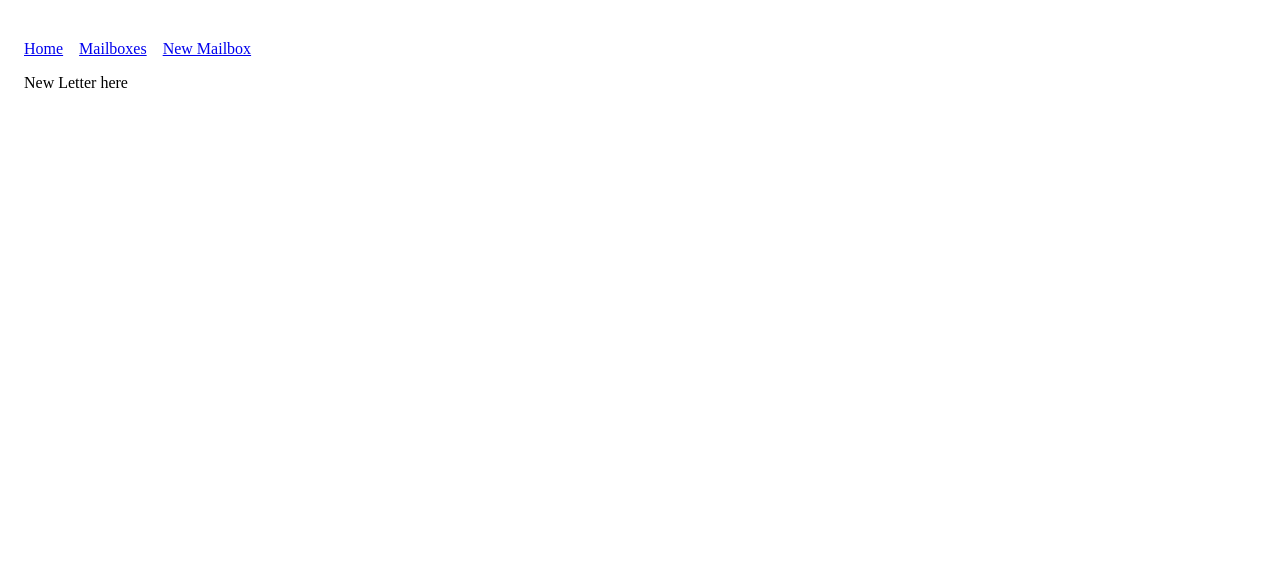
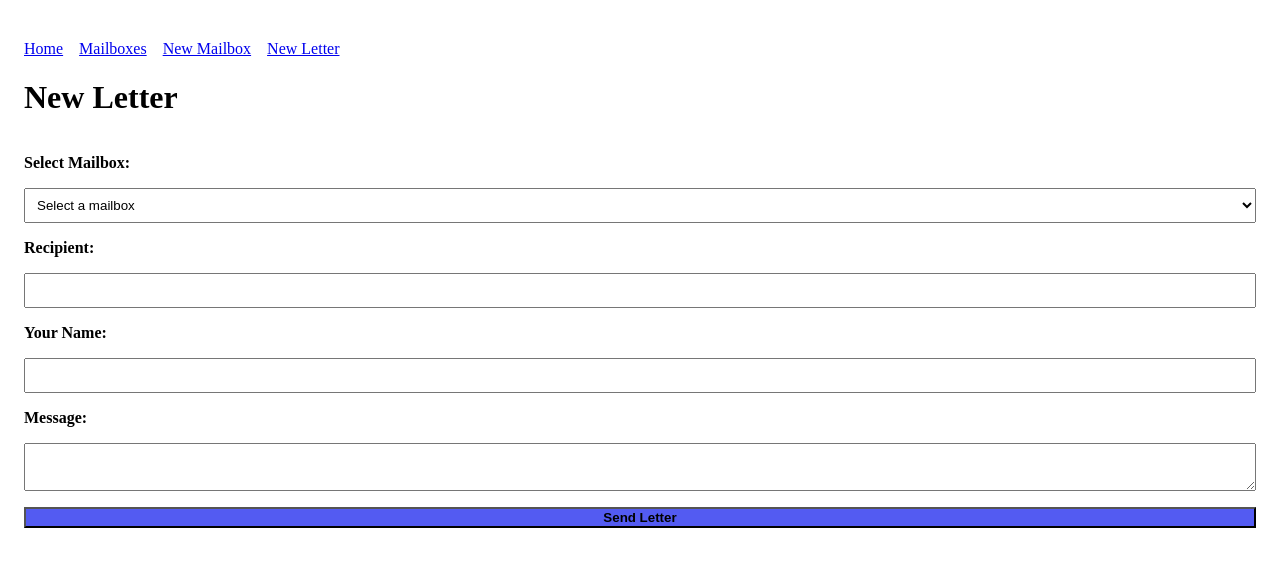
Before and after one commit to krynite/react-router-dom-lab, a React (Vite) app: page /new-letter in a window 1280 px wide. Shown: the top 566 px of the page. Built offline with nearby package versions, Linux system fonts and the light colour scheme.

Commit message:
added LetterForm

```diff
--- /dev/null
+++ b/components/LetterForm/LetterForm.jsx
@@ -0,0 +1,90 @@
+import { useState } from "react";
+import { useNavigate } from "react-router";
+
+const LetterForm = ({ mailboxes, addLetter }) => {
+    const [formData, setFormData] = useState({
+        mailboxId: "",
+        recipient: "",
+        sender: "",
+        content: ""
+    });
+
+    const navigate = useNavigate();
+
+    const handleSubmit = (event) => {
+        event.preventDefault();
+
+        const letterData = {
+            ...formData,
+            mailboxId: Number(formData.mailboxId)
+        };
+
+        addLetter(letterData);
+
+        // Reset form
+        setFormData({
+            mailboxId: "",
+            recipient: "",
+            sender: "",
+            content: ""
+        });
+
+        navigate(`/mailboxes/${formData.mailboxId}`);
+    };
+
+    const handleChange = (event) => {
+        setFormData({ ...formData, [event.target.name]: event.target.value });
+    };
+    return (
+        <>
+            <h1>New Letter</h1>
+            <form onSubmit={handleSubmit}>
+
+                <label htmlFor="mailboxId">Select Mailbox: </label>{" "}
+                <select
+                    id="mailboxId"
+                    name="mailboxId"
+                    value={formData.mailboxId}
+                    onChange={handleChange}
+                >
+                    <option value="" disabled>Select a mailbox</option>
+                    {mailboxes.map((mailbox) => (
+                        <option key={mailbox._id} value={mailbox._id}>
+                            Mailbox {mailbox._id} - {mailbox.boxOwner}
+                        </option>
+                    ))}
+                </select>
+
+                <label htmlFor="recipient">Recipient: </label>{" "}
+                <input
+                    type="text"
+                    id="recipient"
+                    name="recipient"
+                    value={formData.recipient}
+                    onChange={handleChange}
+                />
+
+                <label htmlFor="sender">Your Name: </label>{" "}
+                <input
+                    type="text"
+                    id="sender"
+                    name="sender"
+                    value={formData.sender}
+                    onChange={handleChange}
+                />
+
+                <label htmlFor="content">Message: </label>
+                <textarea
+                    id="content"
+                    name="content"
+                    value={formData.content}
+                    onChange={handleChange}
+                />
+
+                <button type="submit">Send Letter</button>
+            </form>
+        </>
+    );
+};
+
+export default LetterForm;
--- a/components/NavBar/NavBar.jsx
+++ b/components/NavBar/NavBar.jsx
@@ -13,6 +13,9 @@ const NavBar = () => {
           <li>
             <Link to="/new-mailbox">New Mailbox</Link>
           </li>
+          <li>
+            <Link to="/new-letter">New Letter</Link>
+          </li>
         </ul>
       </nav>
     </>
--- a/components/NewLetter/NewLetter.jsx
+++ b/components/NewLetter/NewLetter.jsx
@@ -1,13 +1,11 @@
-import { useNavigate } from "react-router";
-import { useState } from "react";
-
+import LetterForm from "../LetterForm/LetterForm";
 
 const NewLetter = ({ mailboxes, letters, addLetter }) => {
 
 
     return (
         <>
-            <p>New Letter here</p>
+            <LetterForm mailboxes={mailboxes} addLetter={addLetter} />
         </>
     );
 };
```
